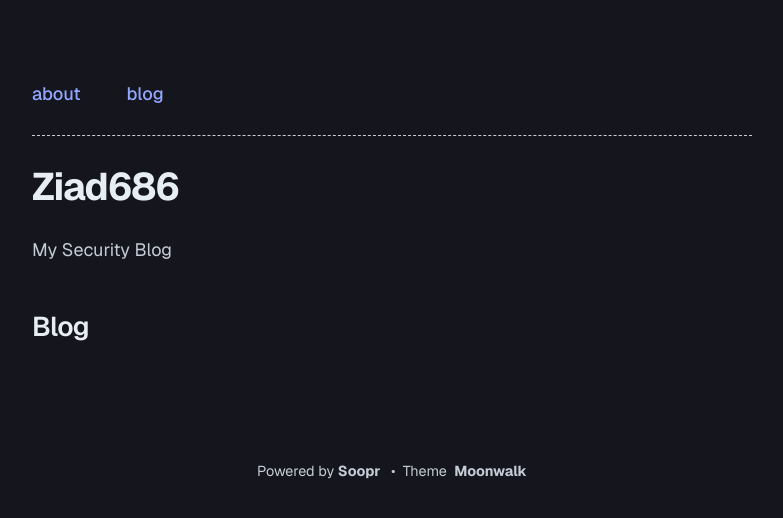
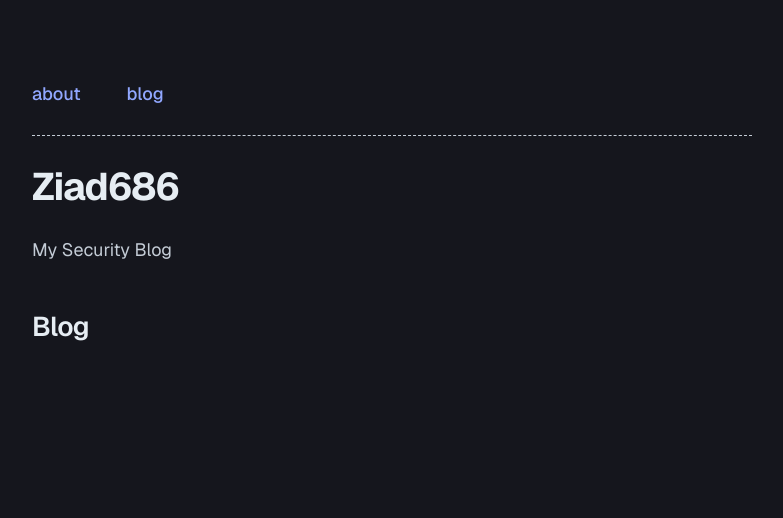
Before and after one commit to ziad626/ziad686-blog, a Jekyll site: the page built from index.md, in a window 1280 px wide. Shown: the top 518 px of the page, without its empty margins (248-1031 px from the left). Built offline with Jekyll 4.4.1, drawn with Linux system fonts in a browser that asks for light colours.

Commit message:
Remove credits and Soopr script from default layout
Removed credits and Soopr integration from the layout.

```diff
--- a/_layouts/default.html
+++ b/_layouts/default.html
@@ -11,21 +11,7 @@
         {% if site.theme_config.appearance_toggle %}
           {% include toggle_theme_button.html %}
         {% endif %}
-        <div class="credits">
-          {%- if site.theme_config.show_copyright == true -%}
-          &copy;&nbsp;{{ "now" | date: "%Y" }}&nbsp;{{site.author}}
-          &nbsp;
-          •
-          &nbsp;
-          {%- endif -%}
-          {%- if site.soopr -%}
-          Powered by <a href="https://www.soopr.co" target="_blank" rel="noopener noreferrer">Soopr</a>
-          &nbsp;
-          •
-          &nbsp;
-          {%- endif -%}
-          Theme&nbsp; <a href="https://github.com/abhinavs/moonwalk" target="_blank" rel="noopener noreferrer">Moonwalk</a>
-        </div>
+
       </div>
     </main>
 
@@ -49,12 +35,7 @@
       {% include back_to_top.html %}
     {%- endif -%}
 
-    {%- if site.soopr -%}
-      {%- if site.soopr.publish_token and jekyll.environment == "production" -%}
-        <script async defer data-soopr-token="{{site.soopr.publish_token}}" src="https://sdk.soopr.co/soopr.js"></script>
-      {%- else -%}
-        <script async defer src="https://sdk.soopr.co/soopr.js"></script>
-      {%- endif -%}
-    {%- endif -%}
+
+
   </body>
 </html>
```
